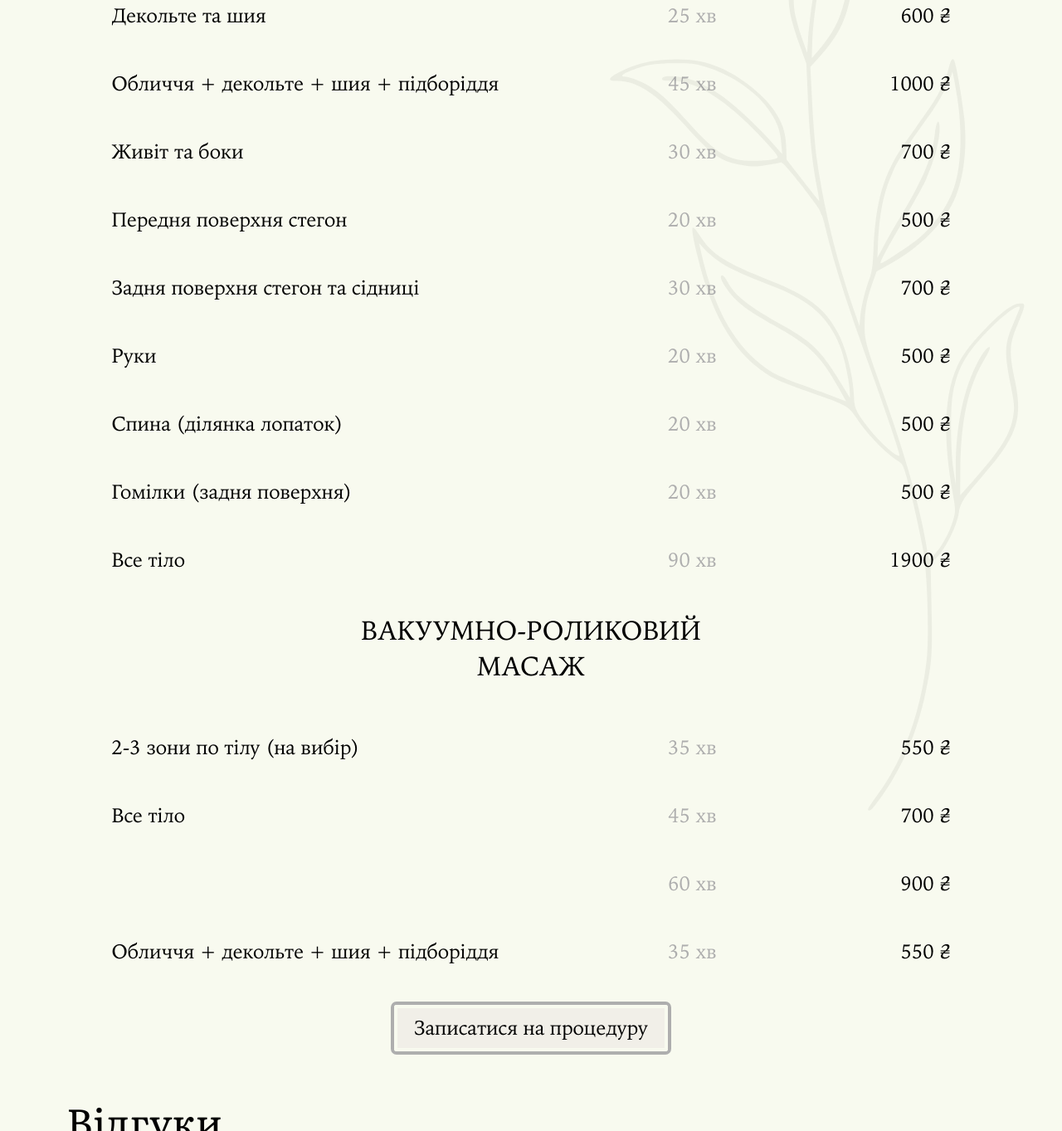
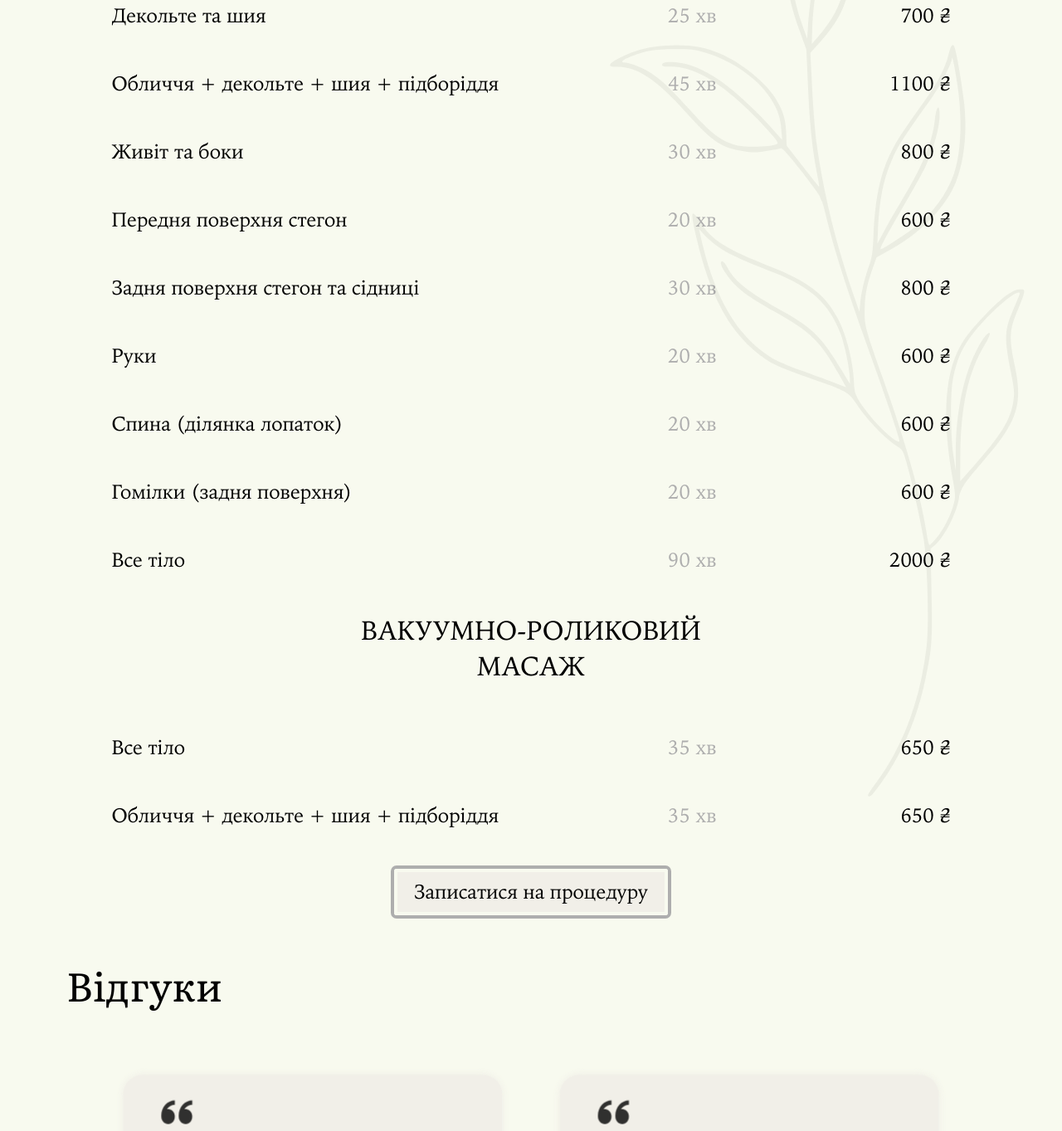
Before and after one commit to Drobashik/marle-studio, a website built with Vite: page src/index.html in a window 1280 px wide. Shown: the part 2155-3518 px from the top of the page at 83% size. Built offline with nearby package versions, Linux system fonts and the light colour scheme.

Commit message:
fix price

```diff
--- a/src/index.html
+++ b/src/index.html
@@ -198,7 +198,7 @@
           <span>25 хв</span>
         </div>
         <div class="price__column">
-          <span>600 ₴</span>
+          <span>700 ₴</span>
         </div>
       </div>
       <div class="price__row">
@@ -209,7 +209,7 @@
           <span>25 хв</span>
         </div>
         <div class="price__column">
-          <span>600 ₴</span>
+          <span>700 ₴</span>
         </div>
       </div>
       <div class="price__row">
@@ -220,7 +220,7 @@
           <span>45 хв</span>
         </div>
         <div class="price__column">
-          <span>1000 ₴</span>
+          <span>1100 ₴</span>
         </div>
       </div>
       <div class="price__row">
@@ -231,7 +231,7 @@
           <span>30 хв</span>
         </div>
         <div class="price__column">
-          <span>700 ₴</span>
+          <span>800 ₴</span>
         </div>
       </div>
       <div class="price__row">
@@ -242,7 +242,7 @@
           <span>20 хв</span>
         </div>
         <div class="price__column">
-          <span>500 ₴</span>
+          <span>600 ₴</span>
         </div>
       </div>
       <div class="price__row">
@@ -253,7 +253,7 @@
           <span>30 хв</span>
         </div>
         <div class="price__column">
-          <span>700 ₴</span>
+          <span>800 ₴</span>
         </div>
       </div>
       <div class="price__row">
@@ -264,7 +264,7 @@
           <span>20 хв</span>
         </div>
         <div class="price__column">
-          <span>500 ₴</span>
+          <span>600 ₴</span>
         </div>
       </div>
       <div class="price__row">
@@ -275,7 +275,7 @@
           <span>20 хв</span>
         </div>
         <div class="price__column">
-          <span>500 ₴</span>
+          <span>600 ₴</span>
         </div>
       </div>
       <div class="price__row">
@@ -286,7 +286,7 @@
           <span>20 хв</span>
         </div>
         <div class="price__column">
-          <span>500 ₴</span>
+          <span>600 ₴</span>
         </div>
       </div>
       <div class="price__row">
@@ -297,7 +297,7 @@
           <span>90 хв</span>
         </div>
         <div class="price__column">
-          <span>1900 ₴</span>
+          <span>2000 ₴</span>
         </div>
       </div>
     </div>
@@ -305,35 +305,13 @@
     <div class="price__table">
       <div class="price__row">
         <div class="price__column">
-          <span>2-3 зони по тілу (на вибір)</span>
+          <span>Все тіло</span>
         </div>
         <div class="price__column">
           <span>35 хв</span>
         </div>
         <div class="price__column">
-          <span>&numsp;550 ₴</span>
-        </div>
-      </div>
-      <div class="price__row">
-        <div class="price__column">
-          <span>Все тіло</span>
-        </div>
-        <div class="price__column">
-          <span>45 хв</span>
-        </div>
-        <div class="price__column">
-          <span>&numsp;700 ₴</span>
-        </div>
-      </div>
-      <div class="price__row">
-        <div class="price__column">
-          <span>&numsp;</span>
-        </div>
-        <div class="price__column">
-          <span>60 хв</span>
-        </div>
-        <div class="price__column">
-          <span>&numsp;900 ₴</span>
+          <span>&numsp;650 ₴</span>
         </div>
       </div>
       <div class="price__row">
@@ -344,7 +322,7 @@
           <span>35 хв</span>
         </div>
         <div class="price__column">
-          <span>&numsp;550 ₴</span>
+          <span>&numsp;650 ₴</span>
         </div>
       </div>
     </div>
```
